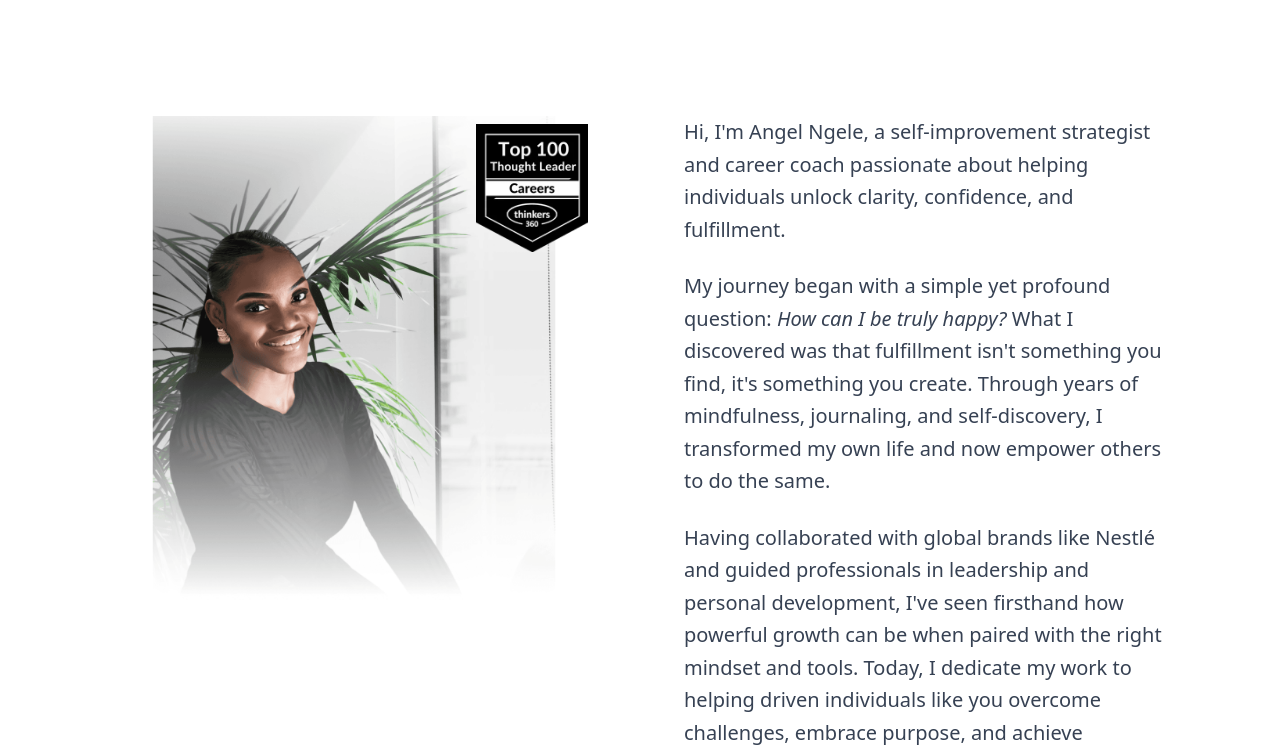
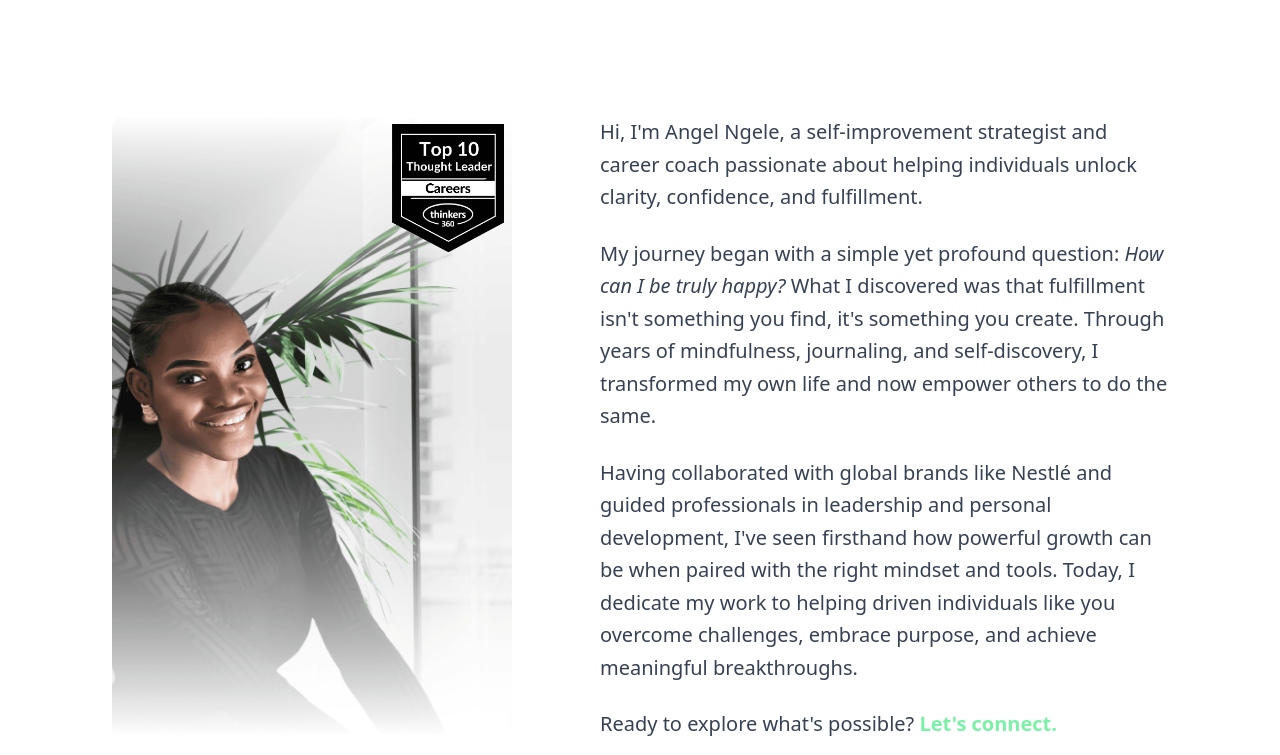
Before and after one commit to angelngele/coachangel, a Next.js app: page / in a window 1280 px wide. Shown: the part 1748-2503 px from the top of the page. Built offline with nearby package versions, Linux system fonts and the light colour scheme.

Commit message:
feat: add second video, adjust about me image length, add top10 badge

```diff
--- a/app/components/About.tsx
+++ b/app/components/About.tsx
@@ -36,25 +36,26 @@ export default function About() {
                 transition={{ delay: 0.3 }}
                 className="mt-12 max-w-6xl mx-auto flex flex-col lg:flex-row items-start gap-10 px-4 md:px-8"
             >
-                {/* Image + Badge */}
-                <div className="flex-1 flex justify-center w-full">
-                    <div className="relative w-full max-w-[500px] aspect-square">
+                {/* Image*/}
+                <div className="relative w-full max-w-[400px] h-[650px]">
                     <Image
                         src="/Coach Angel_files/AboutMe.png"
                         alt="Coach Angel"
                         fill
                         className="object-cover rounded-xl"
                     />
+                    {/* + Badge */}
                     <div className="absolute top-2 right-2 w-20 h-24 md:w-28 md:h-32">
                         <Image
-                                src="/Coach Angel_files/Top100.png"
+                            src="/Coach Angel_files/top10bg.png"
                             alt="Top 10 Badge"
                             fill
                             className="object-contain"
                         />
                     </div>
                 </div>
-                </div>
+
+
 
                 {/* Bio */}
                 <div className="flex-1 w-full flex flex-col justify-center px-0 md:pl-8 lg:pl-12">
--- /dev/null
+++ b/app/components/Video.tsx
@@ -0,0 +1,24 @@
+import React from 'react'
+
+export default function Video() {
+    return (
+        <main>
+            {/* Video Section */}
+            <div className="rounded-full flex justify-center">
+                <div className="rounded-xl w-full max-w-[1000px] aspect-video">
+                    <video
+                        src="/assets/0709.mp4"
+                        autoPlay
+                        muted
+                        loop
+                        playsInline
+                        controls
+                        controlsList="nodownload nofullscreen noremoteplayback"
+                        disablePictureInPicture
+                        className="w-full h-full object-cover"
+                    />
+                </div>
+            </div>
+        </main>
+    )
+}
--- a/app/page.tsx
+++ b/app/page.tsx
@@ -7,6 +7,7 @@ import ServicesPage from "./components/Services";
 import Webinars from "./components/Webinars";
 
 import Attendees from "./components/Attendees";
+import Video from "./components/Video";
 
 
 export default function Home() {
@@ -22,6 +23,7 @@ export default function Home() {
       </section>
       <Webinars />
       <Attendees />
+      <Video />
       <NewsLetter />
     </main>
   );
```
Also changed, not shown: public/Coach Angel_files/top10bg.png (added). Lines whose indentation alone changed are shown as unchanged.
